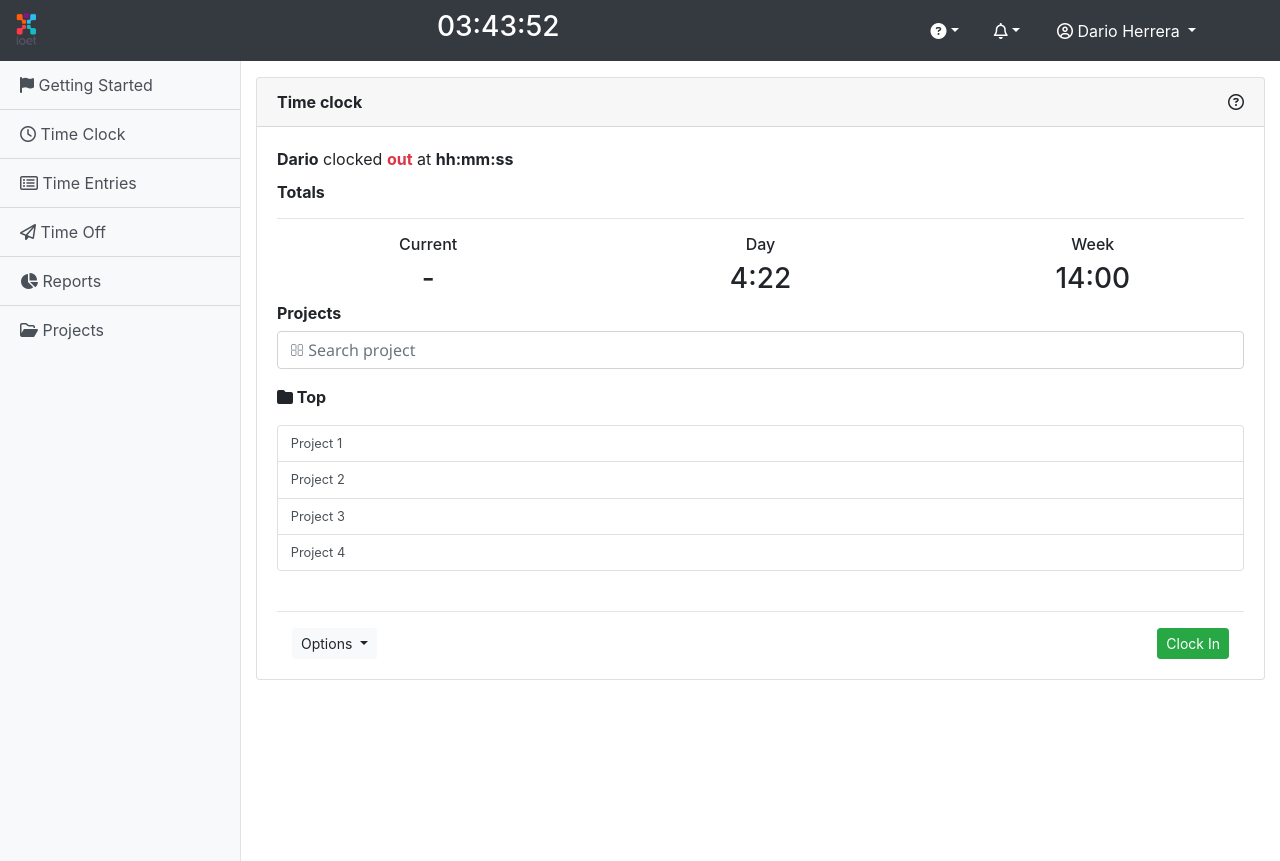
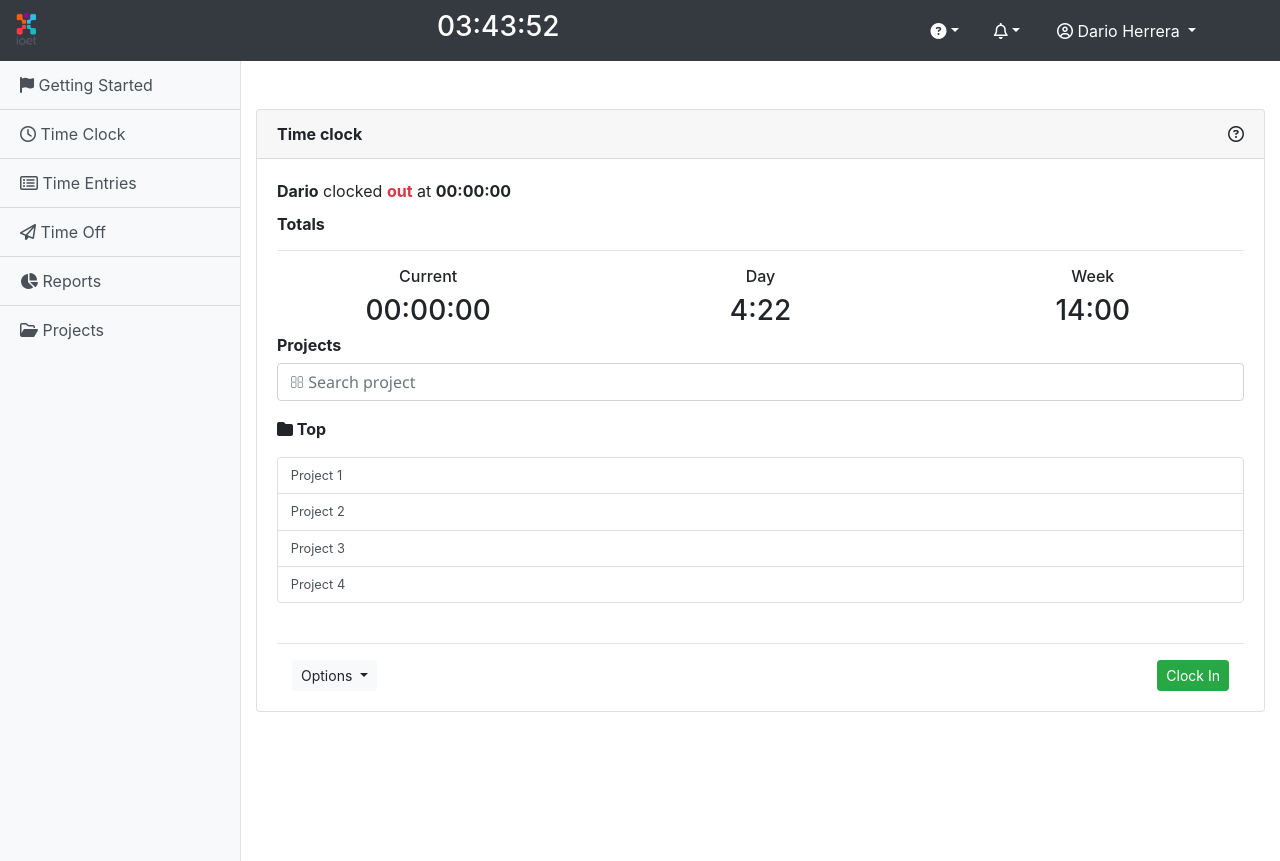
Before and after one commit to ioet/time-tracker-ui, an Angular app: page /time-clock in a window 1280 px wide. Built offline with nearby package versions, Linux system fonts and the light colour scheme.

Commit message:
fixed bugs

```diff
--- a/src/app/components/options-sidebar/time-clock/time-clock.component.css
+++ b/src/app/components/options-sidebar/time-clock/time-clock.component.css
@@ -1,10 +1,42 @@
 .content-ClockIn {
-  padding: 2.1rem 1rem;
+    padding: 2.1rem 1rem;
 }
 
 .timer {
-  align-items: center;
-  display: flex;
-  height: 100%;
-  justify-content: center;
+    align-items: center;
+    display: flex;
+    height: 100%;
+    justify-content: center;
 }
+
+.place-holder-danger::-webkit-input-placeholder {
+    /* WebKit, Blink, Edge */
+    color: #909;
+}
+
+.place-holder-danger:-moz-placeholder {
+    /* Mozilla Firefox 4 to 18 */
+    color: #909;
+    opacity: 1;
+}
+
+.placeholder-danger::-moz-placeholder {
+    /* Mozilla Firefox 19+ */
+    color: #DC3545 !important;
+    opacity: 1;
+}
+
+.placeholder-danger:-ms-input-placeholder {
+    /* Internet Explorer 10-11 */
+    color: #DC3545 !important;
+}
+
+.placeholder-danger::-ms-input-placeholder {
+    /* Microsoft Edge */
+    color: #DC3545 !important;
+}
+
+.placeholder-danger::placeholder {
+    /* Most modern browsers support this now. */
+    color: #DC3545 !important;
+}
--- a/src/app/components/options-sidebar/time-clock/time-clock.component.html
+++ b/src/app/components/options-sidebar/time-clock/time-clock.component.html
@@ -1,9 +1,4 @@
-<div class="text-center mt-3">
-
-    <div *ngIf="showAlertEnterTecnology" class="alert alert-danger" role="alert">
-        Field technology is requiered. Enter this field for clock out.
-    </div>
-
+<div class="text-center mt-5">
     <div class="card">
         <div class="card-header">
             <div class="row">
@@ -17,14 +12,14 @@
         </div>
 
         <div class="card-body">
-            <p *ngIf="!isClockIn" class="card-title text-left"><strong>{{ username }}</strong> clocked <strong class="text-success">in</strong> at <strong>{{ clockInUsername }}</strong></p>
-            <p *ngIf="isClockIn" class="card-title text-left"><strong>{{ username }}</strong> clocked <strong class="text-danger">out</strong> at <strong>{{ clockOutUsername }}</strong></p>
+            <p *ngIf="!isClockIn" class="card-title text-left"><strong>{{ username }}</strong> clocked <strong class="text-success">in</strong> at <strong>{{ hour | number: '2.0-2' }}:{{ minute | number: '2.0-2' }}:{{ seconds | number: '2.0-2' }}</strong></p>
+            <p *ngIf="isClockIn" class="card-title text-left"><strong>{{ username }}</strong> clocked <strong class="text-danger">out</strong> at <strong>{{ hour | number: '2.0-2' }}:{{ minute | number: '2.0-2' }}:{{ seconds | number: '2.0-2' }}</strong></p>
             <h6 class="text-left"><strong>Totals</strong></h6>
             <hr>
             <div class="row">
                 <div class="col-4">
                     <h6>Current</h6>
-                    <h3>-</h3>
+                    <h3>{{ hourCounterRealTime | number: '2.0-2' }}:{{ minuteCounterRealTime | number: '2.0-2' }}:{{ secondsCounterRealTime | number: '2.0-2' }}</h3>
                 </div>
                 <div class="col-4">
                     <h6>Day</h6>
@@ -62,7 +57,8 @@
                 <div class="form-group row">
                     <label for="inputTechnology" class="col-sm-2 col-form-label text-center"><strong>Technology</strong></label>
                     <div class="col-sm-10">
-                        <input #data type="text" (keyup)="enterTechnology(data.value)" class="form-control">
+                        <input *ngIf="!showAlertEnterTecnology" #data type="text" (keyup)="enterTechnology(data.value)" class="form-control">
+                        <input *ngIf="showAlertEnterTecnology" #data type="text" (keyup)="enterTechnology(data.value)" class="form-control border-danger placeholder-danger " placeholder="Field technology is requiered. Enter this field for clock out.">
                     </div>
                 </div>
             </form>
--- a/src/app/components/options-sidebar/time-clock/time-clock.component.ts
+++ b/src/app/components/options-sidebar/time-clock/time-clock.component.ts
@@ -5,6 +5,7 @@ import { Component, OnInit } from '@angular/core';
   templateUrl: './time-clock.component.html',
   styleUrls: ['./time-clock.component.css']
 })
+
 export class TimeClockComponent  implements OnInit {
 
   projects = [
@@ -14,22 +15,40 @@ export class TimeClockComponent  implements OnInit {
     { id: 'P4', name: 'Project 4' }
   ];
 
+  currentDate: Date = new Date();
   username = 'Dario';
-  clockInUsername = 'hh:mm:ss';
-  clockOutUsername = 'hh:mm:ss';
-
   isClockIn: boolean;
   isEnterTechnology: boolean;
   showAlertEnterTecnology: boolean;
   showFields: boolean;
+  hourCounterRealTime: number;
+  minuteCounterRealTime: number;
+  secondsCounterRealTime: number;
+  hour: number;
+  minute: number;
+  seconds: number;
+  interval;
+  dataTechnology: string;
+  execOnlyOneTimeCounter = 0;
+  execOnlyOneTimeClockIn = 0;
+  isClockInEnable = false;
 
   constructor() {
     this.isClockIn = true;
     this.isEnterTechnology = false;
+    this.hourCounterRealTime = 0;
+    this.minuteCounterRealTime = 0;
+    this.secondsCounterRealTime = 0;
+    this.hour = 0;
+    this.minute = 0;
+    this.seconds = 0;
    }
 
    employeClockIn(): boolean {
+     this.isClockInEnable = true;
      this.isClockIn = !this.isClockIn;
+     this.startTimer();
+     this.setTimeToInOut();
      return this.isClockIn;
    }
 
@@ -38,13 +57,15 @@ export class TimeClockComponent  implements OnInit {
        this.isClockIn = false;
        this.showAlertEnterTecnology = true;
      } else {
-       this.isClockIn = true;
-       this.isEnterTechnology = false;
-       this.showAlertEnterTecnology = false;
+       this.setVarToEmpty();
+       this.pauseTimer();
+       this.setTimeToInOut();
+
      }
    }
 
    enterTechnology(data: string) {
+     this.dataTechnology = data;
      if ( data.length > 0 ) {
       this.isEnterTechnology = true;
      } else {
@@ -53,9 +74,60 @@ export class TimeClockComponent  implements OnInit {
    }
 
    setShowFields(show: boolean) {
-    this.isClockIn = false;
-    this.showFields = show;
+     if ( this.isClockInEnable !== true ) {
+      this.isClockIn = false;
+      this.showFields = show;
+      if (  this.execOnlyOneTimeCounter === 0 ) {
+        this.startTimer();
+        this.execOnlyOneTimeCounter++;
+      }
+      this.setTimeToInOut();
+     }
+  }
+
+  startTimer() {
+    this.interval = setInterval(() => {
+        this.timer();
+    }, 1000 );
+   }
+
+   pauseTimer() {
+     clearInterval(this.interval);
+   }
+
+   timer() {
+    this.secondsCounterRealTime += 1;
+    if ( this.secondsCounterRealTime === 59 ) {
+      this.minuteCounterRealTime += 1;
+      this.secondsCounterRealTime = 0;
+      if ( this.minuteCounterRealTime === 59 ) {
+        this.hourCounterRealTime += 1;
+        this.minuteCounterRealTime = 0;
+      }
+    }
+  }
+
+  setTimeToInOut() {
+    if ( this.execOnlyOneTimeClockIn === 0 ) {
+      this.currentDate = new Date();
+      this.hour = this.currentDate.getHours();
+      this.minute = this.currentDate.getMinutes();
+      this.seconds = this.currentDate.getSeconds();
+      this.execOnlyOneTimeClockIn++;
+    }
+
+  }
+
+  setVarToEmpty() {
+    this.dataTechnology = '';
+    this.isClockIn = true;
+    this.isEnterTechnology = false;
+    this.showAlertEnterTecnology = false;
+    this.execOnlyOneTimeClockIn = 0;
+    this.execOnlyOneTimeCounter = 0;
+    this.isClockInEnable = false;
   }
 
   ngOnInit(): void {}
+
 }
```
